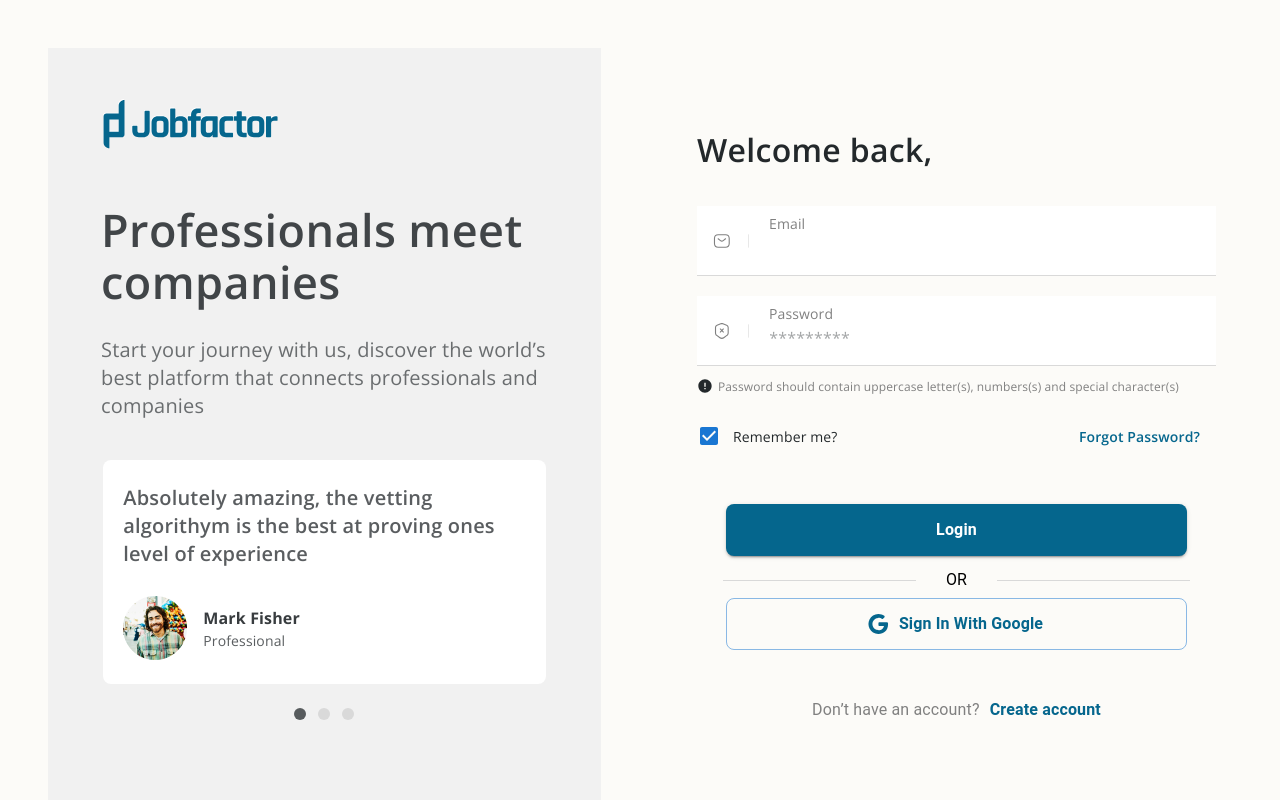
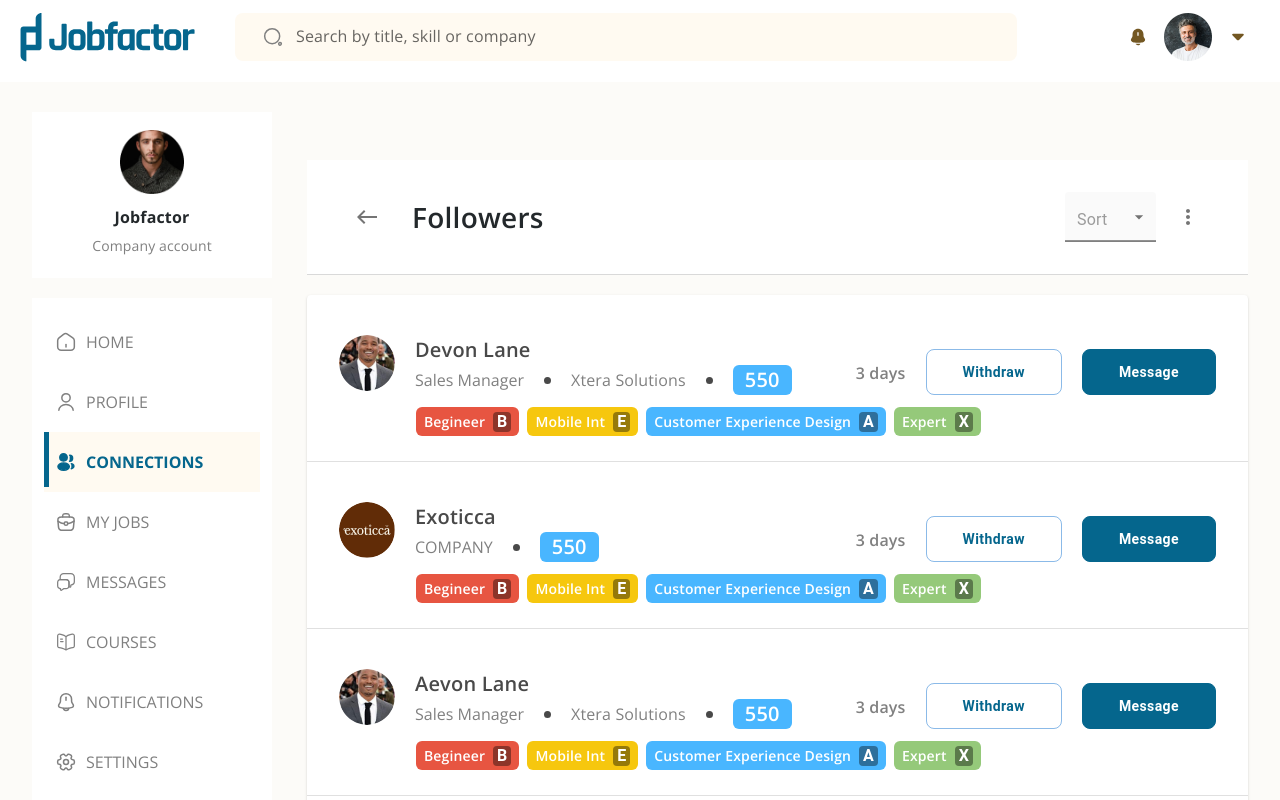
Before and after one commit to onealwills/Jobfactor, a React (Create React App) app: page /connections in a window 1280 px wide. Before the commit this address led to /login. Shown: the top 800 px of the page. Built offline with nearby package versions, Linux system fonts and the light colour scheme.

Commit message:
code cleanup

```diff
--- a/src/pages/Connections/ConnectionsPage.tsx
+++ b/src/pages/Connections/ConnectionsPage.tsx
@@ -1,12 +1,12 @@
 import React from 'react';
+import Header from './components/Header';
 import image from '../../assets/images/feed2.png';
 import UserActions from './components/UserActions';
-import Pagination from '../../components/Pagination';
+import UserDetails from './components/UserDetails';
+import TableWrapper from './components/TableWrapper';
 import company from '../../assets/images/company.png';
-import Header from '../../components/Connection/Header';
-import UserDetails from '../../components/Connection/UserDetails';
-import ExperienceLevel from '../../components/Connection/ExperienceLevel';
-import { Box, Grid, Paper, Table, TableBody, TableCell, TableContainer, TableRow } from '@mui/material';
+import ExperienceLevel from './components/ExperienceLevel';
+import { Box, Grid, TableCell, TableRow } from '@mui/material';
 
 const data = [
     {
@@ -172,12 +172,13 @@ function ConnectionsPage() {
             <Header
                 setUsers={setUsers}
                 data={data}
-                showSort={true}
             />
             <Grid container mt={'20px'}>
-                <TableContainer component={Paper}>
-                    <Table sx={{ minWidth: 650 }}>
-                        <TableBody>
+                <TableWrapper
+                    handleChangePage={handleChangePage}
+                    rowsPerPage={rowsPerPage}
+                    data={data}
+                >
                     {users.slice(page * rowsPerPage, page * rowsPerPage + rowsPerPage).map((user: any, index: number) => (
                         <TableRow key={`user_${index}`}>
                             <TableCell
@@ -210,17 +211,7 @@ function ConnectionsPage() {
                             </TableCell>
                         </TableRow>
                     ))}
-                            <TableRow>
-                                <TableCell>
-                                    <Pagination
-                                        count={Math.ceil(data.length / rowsPerPage)}
-                                        handleChangePage={handleChangePage}
-                                    />
-                                </TableCell>
-                            </TableRow>
-                        </TableBody>
-                    </Table>
-                </TableContainer>
+                </TableWrapper>
             </Grid>
         </Box>
     );
--- a/src/components/Connection/Header.tsx
+++ b/src/pages/Connections/components/Header.tsx
@@ -1,7 +1,7 @@
 import { Grid, IconButton, Menu, MenuItem, Typography } from '@mui/material';
+import SelectDropdown from '../../../components/Selectdropdown';
 import MoreVertIcon from '@mui/icons-material/MoreVert';
 import WestIcon from '@mui/icons-material/West';
-import SelectDropdown from '../Selectdropdown';
 import { useNavigate } from 'react-router-dom';
 import React from 'react';
 
@@ -73,14 +73,12 @@ const Header = (props: any) => {
             gap: '12px'
           }}
         >
-          {props?.showSort &&
           <SelectDropdown
             label="Sort"
             options={['A-Z', 'Z-A']}
             style={{ width: '91px', height: '50px' }}
             handleChange={(e: any) => sortData(e.target.value)}
           />
-          }
           <IconButton
             onClick={handleClick}
           >
--- /dev/null
+++ b/src/pages/Connections/components/TableWrapper.tsx
@@ -0,0 +1,25 @@
+import { Paper, Table, TableBody, TableCell, TableContainer, TableRow } from '@mui/material';
+import Pagination from '../../../components/Pagination';
+
+const TableWrapper = (props: any) => {
+    const { children, data, rowsPerPage, handleChangePage } = props;
+    return (
+        <TableContainer component={Paper}>
+            <Table sx={{ minWidth: 650 }}>
+                <TableBody>
+                    {children}
+                    <TableRow>
+                        <TableCell>
+                            <Pagination
+                                count={Math.ceil(data.length / rowsPerPage)}
+                                handleChangePage={handleChangePage}
+                            />
+                        </TableCell>
+                    </TableRow>
+                </TableBody>
+            </Table>
+        </TableContainer>
+    )
+}
+
+export default TableWrapper
--- a/src/routing/PrivateRoutes.tsx
+++ b/src/routing/PrivateRoutes.tsx
@@ -16,7 +16,7 @@ function RequireAuth({ children }: { children: React.ReactNode }) {
     const { isAuthenticated } = useAuth();
     const location = useLocation();
 
-    return isAuthenticated ? (
+    return !isAuthenticated ? (
         <>{children}</>
     ) : (
         <Navigate to="/login" replace state={{ path: location.pathname }} />
```
Also changed, not shown: src/pages/Connections/components/ExperienceLevel.tsx (renamed from src/components/Connection/ExperienceLevel.tsx), src/pages/Connections/components/UserDetails.tsx (renamed from src/components/Connection/UserDetails.tsx). Lines whose indentation alone changed are shown as unchanged.
